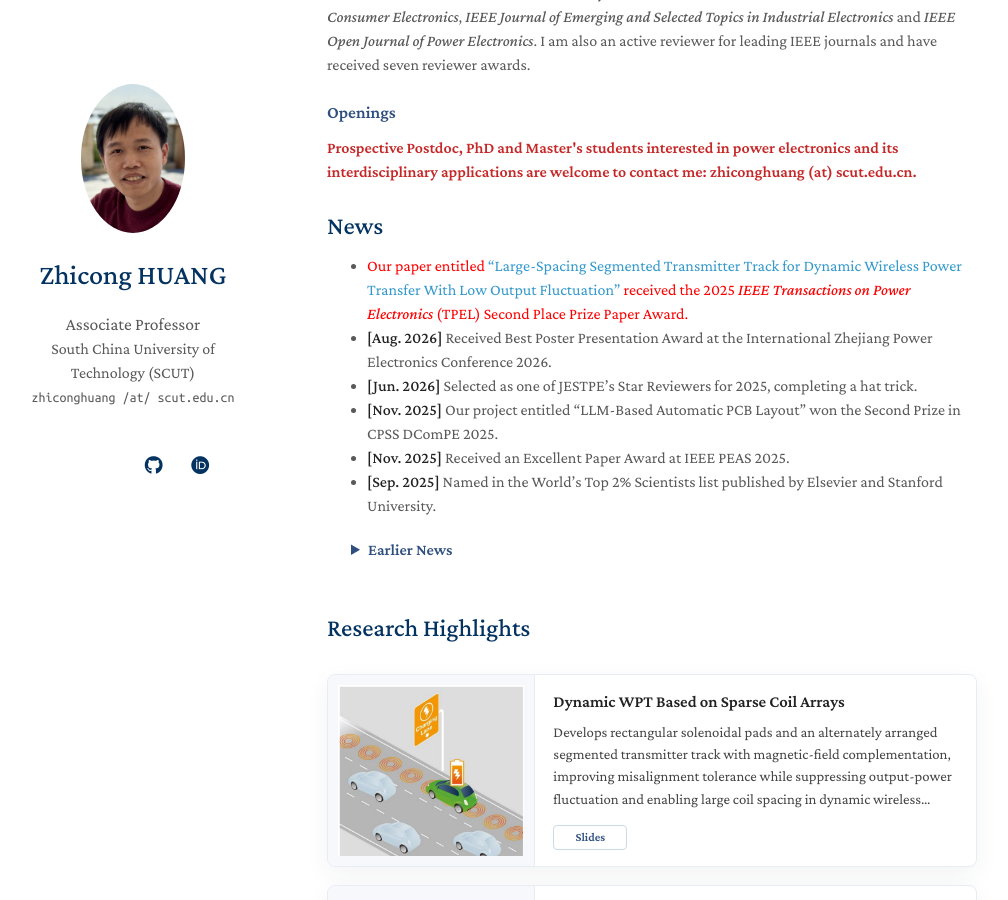
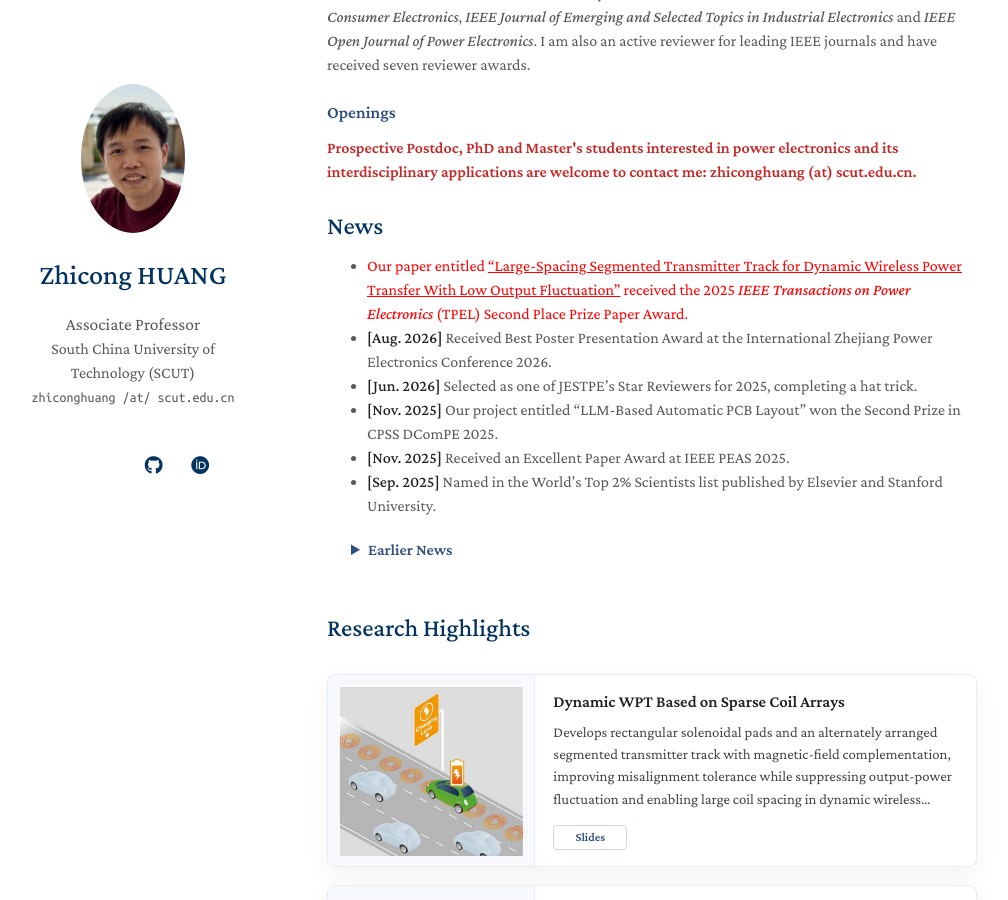
Before and after one commit to forwardhuang/forwardhuang.github.io, a Jekyll site: the page built from index.md, in a window 1280 px wide and 900 px high, scrolled down 432 px. Shown: the whole window, without its empty margins (143-1151 px from the left). Built offline with Jekyll 4.4.1, drawn with Linux system fonts in a browser that asks for light colours; a style sheet for code colours, icons or effects is not loaded; our own code applies the rules of GitHub Pages for plain Markdown files.

Commit message:
Underline TPEL award paper link

```diff
--- a/index.md
+++ b/index.md
@@ -20,7 +20,7 @@ I am a Senior Member of IEEE and currently serve as an Associate Editor for *IEE
 
 <h2 id="news" class="section-title news-section-title">News</h2>
 
-- <span style="color: red;">Our paper entitled <a href="https://ieeexplore.ieee.org/document/11002618" target="_blank" rel="noopener">“Large-Spacing Segmented Transmitter Track for Dynamic Wireless Power Transfer With Low Output Fluctuation”</a> received the 2025 <em>IEEE Transactions on Power Electronics</em> (TPEL) Second Place Prize Paper Award.</span>
+- <span style="color: red;">Our paper entitled <a href="https://ieeexplore.ieee.org/document/11002618" target="_blank" rel="noopener" style="color: red; text-decoration: underline;">“Large-Spacing Segmented Transmitter Track for Dynamic Wireless Power Transfer With Low Output Fluctuation”</a> received the 2025 <em>IEEE Transactions on Power Electronics</em> (TPEL) Second Place Prize Paper Award.</span>
 - **[Aug. 2026]** Received Best Poster Presentation Award at the International Zhejiang Power Electronics Conference 2026.
 - **[Jun. 2026]** Selected as one of JESTPE's Star Reviewers for 2025, completing a hat trick.
 - **[Nov. 2025]** Our project entitled "LLM-Based Automatic PCB Layout" won the Second Prize in CPSS DComPE 2025.
```
